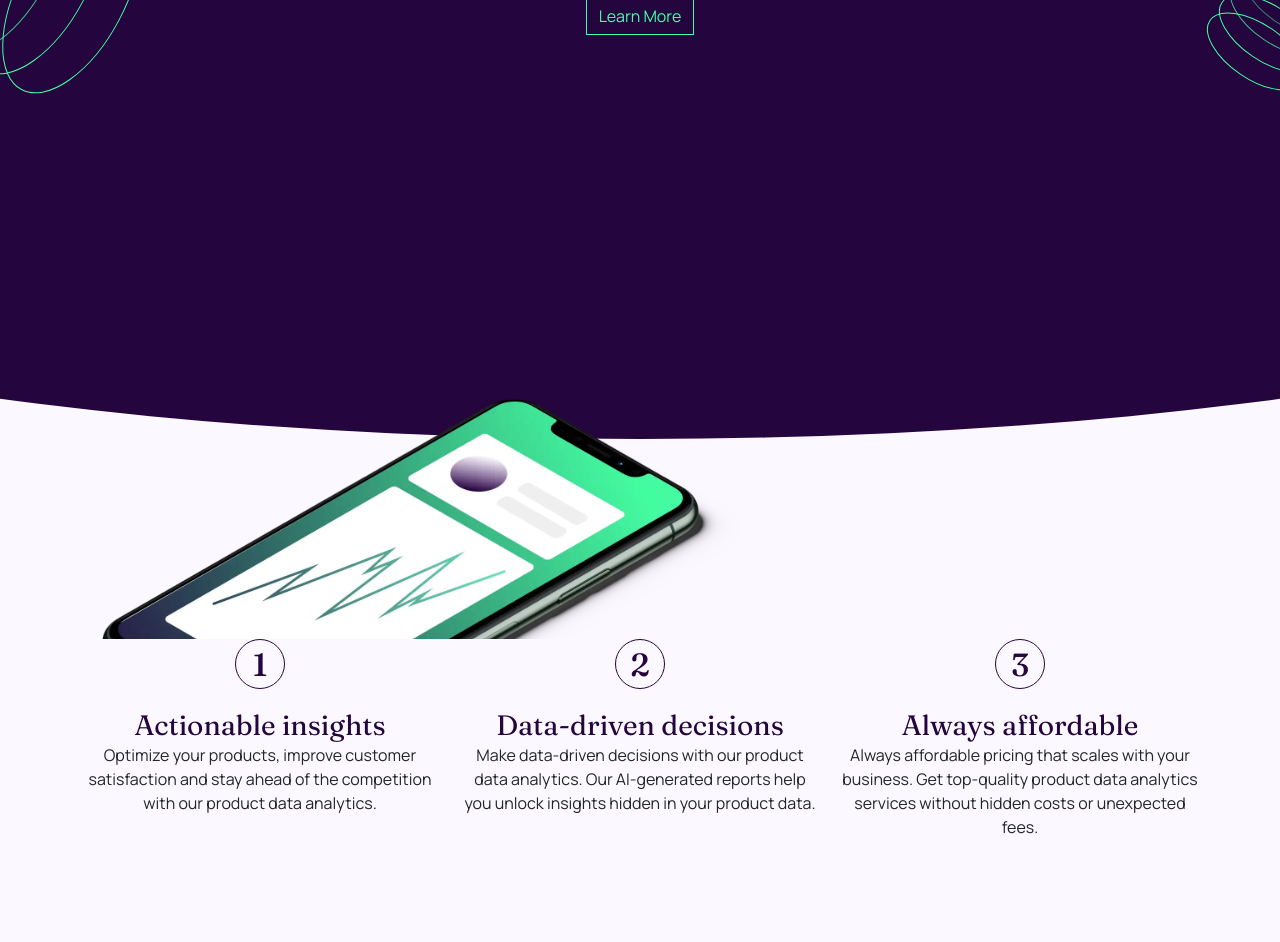
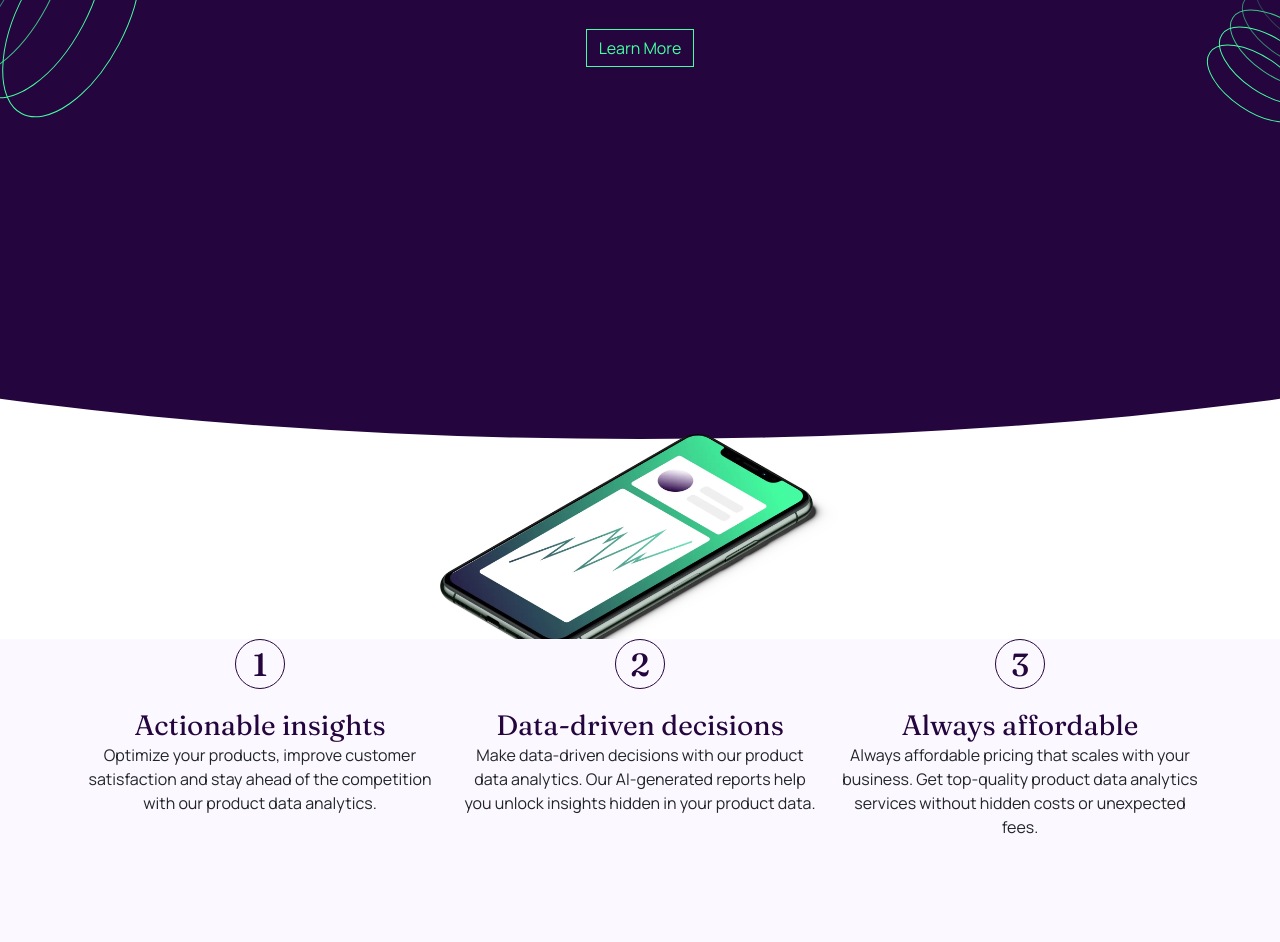
Before and after one commit to bonclairvoyante/workIt, a plain HTML site: page index.html in a window 1280 px wide. Shown: the part 161-1103 px from the top of the page. Drawn offline with nearby package versions, Linux system fonts and the light colour scheme.

Commit message:
hero image repositioned

```diff
--- a/css/styles.css
+++ b/css/styles.css
@@ -41,7 +41,7 @@ body {
     line-height: 1.5;
     font-family: var(--body-font-family);
     font-weight: 400;
-    background-color: var(--primary-ghostWhite);
+    /* background-color: var(--primary-ghostWhite); */
 }
 img, picture{
     max-width: 100%;
@@ -112,16 +112,16 @@ h3, h4, h5, h6 {
 }
 .hero-image {
     position: absolute;
-    grid-column: 1 / -1;
-    top: 70%;
-    left: 8%;
-    z-index: 4;
-    width: 50%;
+    bottom: 0;
+    right: 50%;
+    transform: translate(50%, 50%);
+    width: 80%;
+    max-width: 25rem;
+    top: 30rem;
 }
 .features-section{
     position: relative;
     width: 100%;
-    height:100vh;
 }
 .features-section::after{
     content: "";
@@ -134,7 +134,8 @@ h3, h4, h5, h6 {
     background-color: var(--primary-ghostWhite);
     z-index: -1;
     transform: scaleX(2);
-    border-radius: 0 0 50% 50% / 0 0 50% 50%;
+    border-radius: 0 0 50% 50% / 0 0 100% 100%;
+
 }
 
 .feature-list{
@@ -143,7 +144,6 @@ h3, h4, h5, h6 {
     display: inline-block;
     width: 50px;
     height: 50px;
-        border-radius: 50%;
     color: var(--primary-darkPurple);
     font-size: 2rem;
     line-height: 50px;
--- a/index.html
+++ b/index.html
@@ -29,11 +29,11 @@
   <header class="header-container pt-5">
     <div class="d-flex justify-content-center position-relative">
       <img src="./assets/images/bg-pattern-1.svg" class="img-fluid  position-absolute top-50 start-0 translate-middle bg-pattern-left" alt="left spiral background pattern">
-      <h1 class="text-center">Data <span class="underlined-header">tailored</span> to your needs.</h1>
+      <h1 class="text-center mb-5">Data <span class="underlined-header ">tailored</span> to your needs.</h1>
     </div>
 
     <div class="position-relative text-center">
-      <button type="button" class="btn btn-outline-success button-link m-3">Learn More</button>
+      <button type="button" class="btn btn-outline-success button-link">Learn More</button>
       <img src="./assets/images/bg-pattern-2.svg" class="img-fluid position-absolute top-50 start-100 translate-middle bg-pattern-right" alt="right spiral background pattern">
   </header>
   <img src="./assets/images/image-hero.webp" class="hero-image" alt="iphonephoto">
```
Lines whose indentation alone changed are shown as unchanged.
